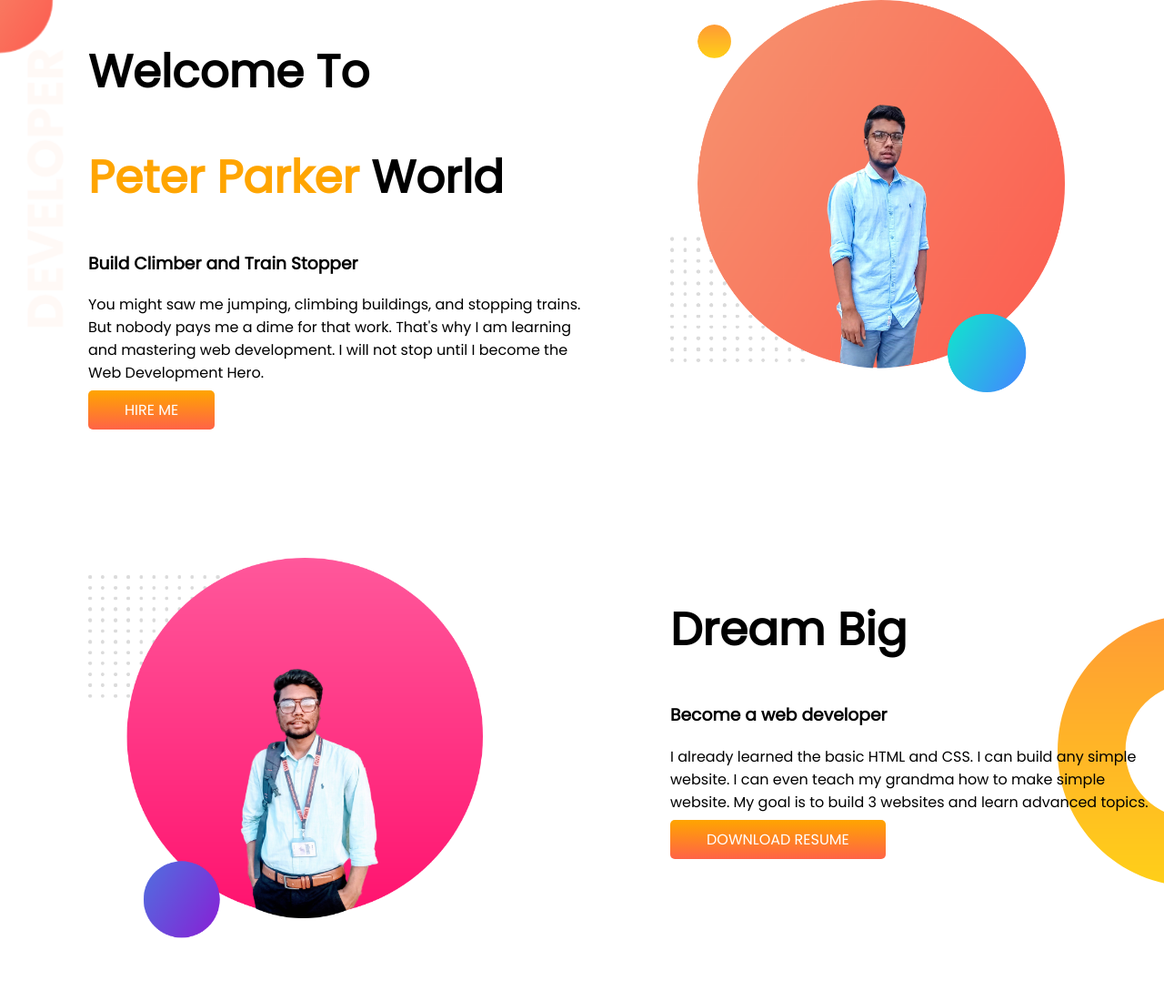
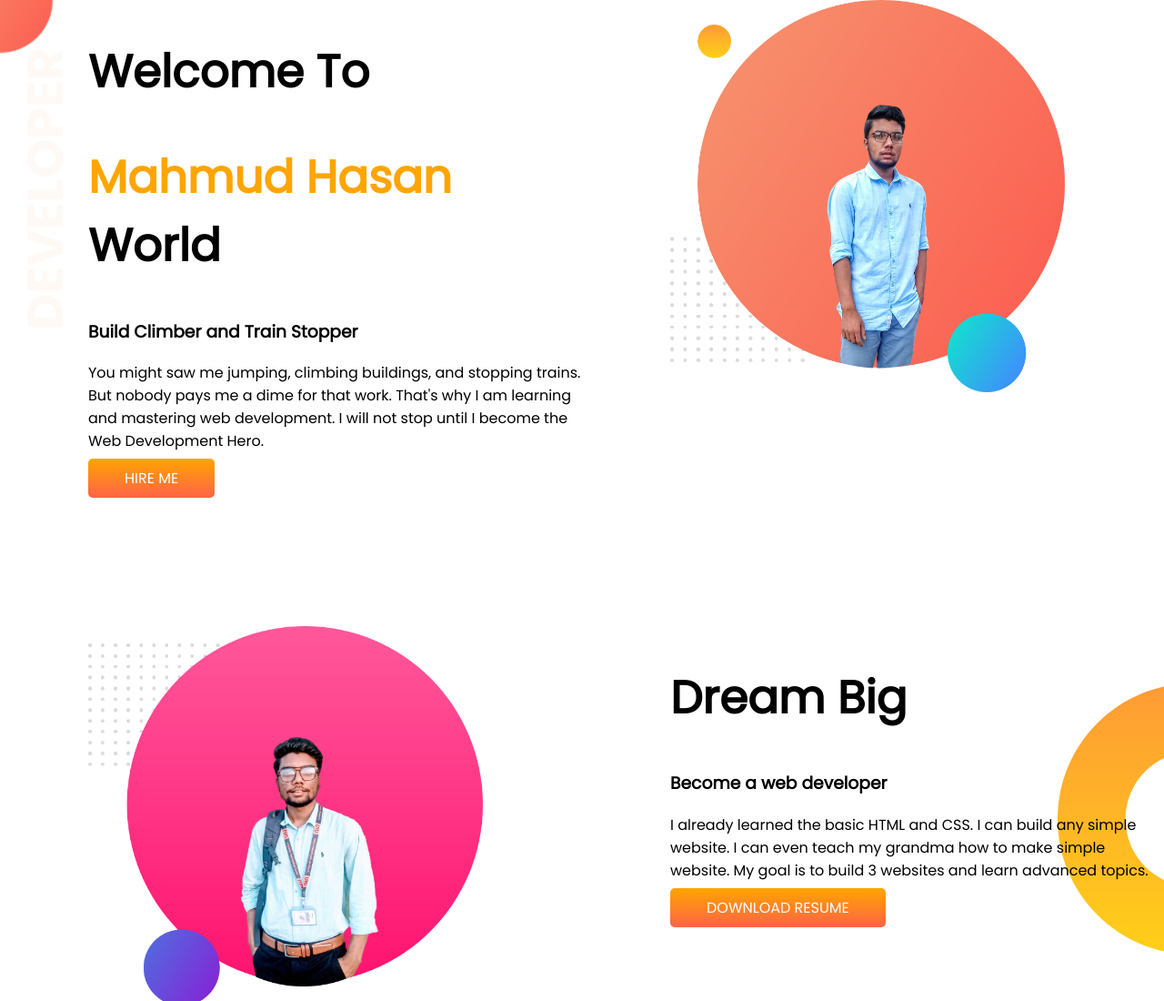
Before and after one commit to Mahmud-cse/web-p, a plain HTML site: page index.html in a window 1280 px wide. Shown: the top 1100 px of the page at 91% size. Drawn offline with Linux system fonts and the light colour scheme.

Commit message:
Final change

```diff
--- a/index.html
+++ b/index.html
@@ -18,7 +18,7 @@
     <section class="top-banner flexible-container ">
         <div class="half-width">
             <h1>Welcome To</h1>
-            <h1><span class="name-highlight">Peter Parker</span> World</h1>
+            <h1><span class="name-highlight">Mahmud Hasan</span> World</h1>
             <h3>Build Climber and Train Stopper</h3>
             <p>
                 You might saw me jumping, climbing buildings, and stopping trains. But nobody pays me a dime for that
```
